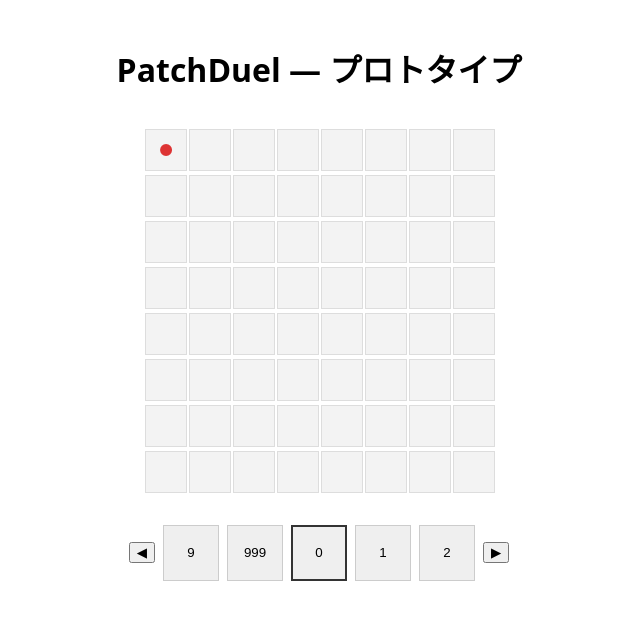
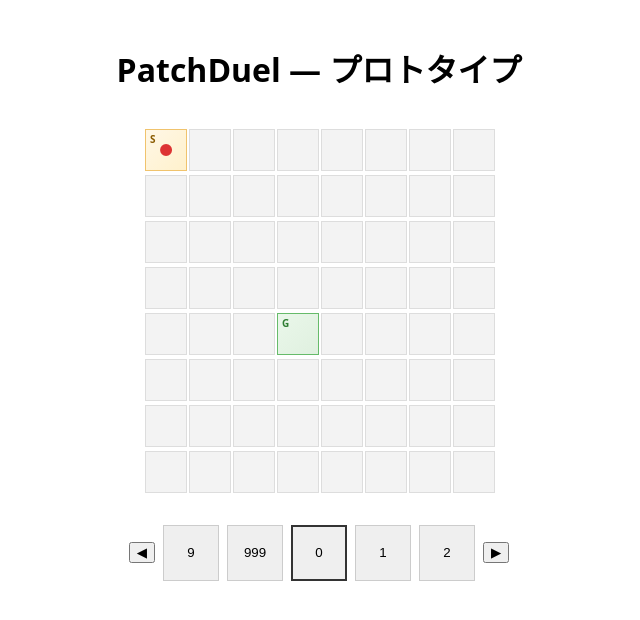
Before and after one commit to kenc713/patchduel, a React (Vite) app: page / in a window 1280 px wide. Shown: the top 620 px of the page, without its empty margins (321-961 px from the left). Built offline with nearby package versions, Linux system fonts and the light colour scheme.

Commit message:
feat: スタートとゴールセルの視覚強調を追加

```diff
--- a/src/components/Board.tsx
+++ b/src/components/Board.tsx
@@ -37,12 +37,17 @@ export default function Board() {
         const isHover = hover?.x === x && hover?.y === y;
         const isSelected = selected?.x === x && selected?.y === y;
 
+        // determine if this cell is the logical start or goal for the time track
+        const isStart = x === 0 && y === 0;
+        // According to spec the goal coord for 8x8 spiral mapping is (row:4,col:3)
+        const isGoal = x === 3 && y === 4;
+
         return (
           <div
             key={`${x}-${y}`}
             className={`cell ${isHover ? "hover" : ""} ${
               isSelected ? "selected" : ""
-            }`}
+            } ${isStart ? "start" : ""} ${isGoal ? "goal" : ""}`}
             data-x={x}
             data-y={y}
             data-testid={`cell-${x}-${y}`}
--- a/src/styles.css
+++ b/src/styles.css
@@ -4,6 +4,12 @@ body { font-family: system-ui, -apple-system, 'Segoe UI', Roboto, 'Helvetica Neu
 .marker { color: #d33; }
 /* hover visual for cells */
 .cell.hover, .cell:hover { background: #e6f4ff; box-shadow: 0 0 0 2px rgba(0,123,255,0.12); }
+
+/* Start and Goal highlights */
+.cell.start { background: linear-gradient(135deg, #fff7e6, #fff1cc); border-color: #f0c36d; position: relative; }
+.cell.start::after { content: "S"; position: absolute; top: 2px; left: 4px; font-size: 10px; font-weight: 700; color: #8a5b00; }
+.cell.goal { background: linear-gradient(135deg, #eaf7ea, #dff0df); border-color: #66bb6a; position: relative; }
+.cell.goal::after { content: "G"; position: absolute; top: 2px; left: 4px; font-size: 10px; font-weight: 700; color: #2e7d32; }
 
 /* Center main app content (except fixed-positioned toasts) */
 .app {
```
Also changed, not shown: .kiro/specs/time-marker-move-2/tasks.md, 1 other file (tests, documents, lock files or other folders).
